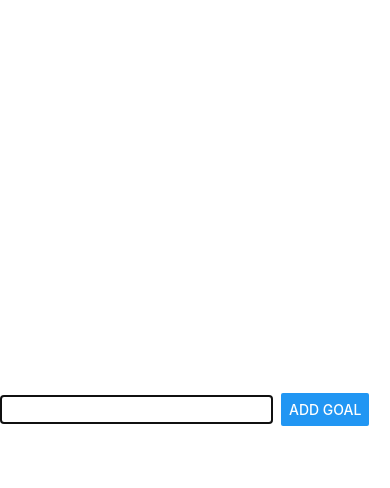
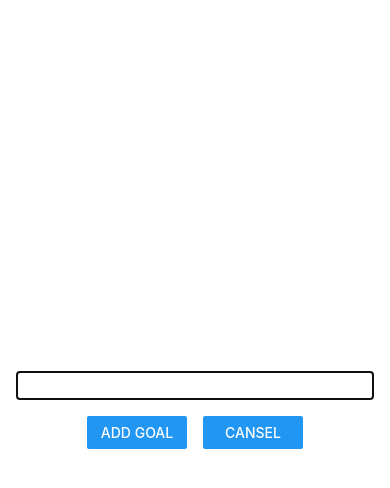
Before and after one commit to MartaPanasyuk/RNCourse, a React Native app: screen / in a window 390 px wide. Both pictures are taken after a click on the button "ADD NEW GOAL". Shown: the top 488 px of the page. Built offline with nearby package versions, Linux system fonts and the light colour scheme.

Commit message:
finished Modal window

```diff
--- a/App.js
+++ b/App.js
@@ -12,11 +12,16 @@
     setModalActive(true);
   }
 
+  function endGoall() {
+    setModalActive(false);
+  }
+
   function addGoalHandler(enteredGoalText) {
     setCourseGoals((currentCourseGoals) => [
       ...currentCourseGoals,
       { text: enteredGoalText, id: Math.random().toString() },
     ]);
+    endGoall();
   }
 
   function deleteGoalHandler(id) {
@@ -28,7 +33,11 @@
   return (
     <View style={styles.appContainer}>
       <Button title="Add new Goal" color="#5e0acc" onPress={startGoalAdd} />
-      <GoalInput visible={modalActive} onAddGoal={addGoalHandler} />
+      <GoalInput
+        visible={modalActive}
+        onAddGoal={addGoalHandler}
+        onCancel={endGoall}
+      />
       <View style={styles.goalsContainer}>
         <FlatList
           data={courseGoals}
--- a/components/GoalInput.js
+++ b/components/GoalInput.js
@@ -22,7 +22,14 @@
           onChangeText={goalInputHandler}
           value={enteredGoalText}
         />
-        <Button title="Add Goal" onPress={addGoalHandler} />
+        <View style={styles.btnContainer}>
+          <View style={styles.button}>
+            <Button title="Add Goal" onPress={addGoalHandler} />
+          </View>
+          <View style={styles.button}>
+            <Button title="Cansel" onPress={props.onCancel} />
+          </View>
+        </View>
       </View>
     </Modal>
   );
@@ -31,17 +38,25 @@
 const styles = StyleSheet.create({
   inputContainer: {
     flex: 1,
-    flexDirection: "row",
     alignItems: "center",
+    justifyContent: "center",
+    padding: 16,
     marginBottom: 24,
     borderBottomWidth: 1,
     borderBottomColor: "red",
   },
   textInput: {
-    width: "70%",
+    width: "100%",
     borderColor: "red",
     borderWidth: 1,
-    marginRight: 8,
     padding: 5,
   },
+  btnContainer: {
+    marginTop: 16,
+    flexDirection: "row",
+  },
+  button: {
+    width: 100,
+    marginHorizontal: 8,
+  },
 });
```
